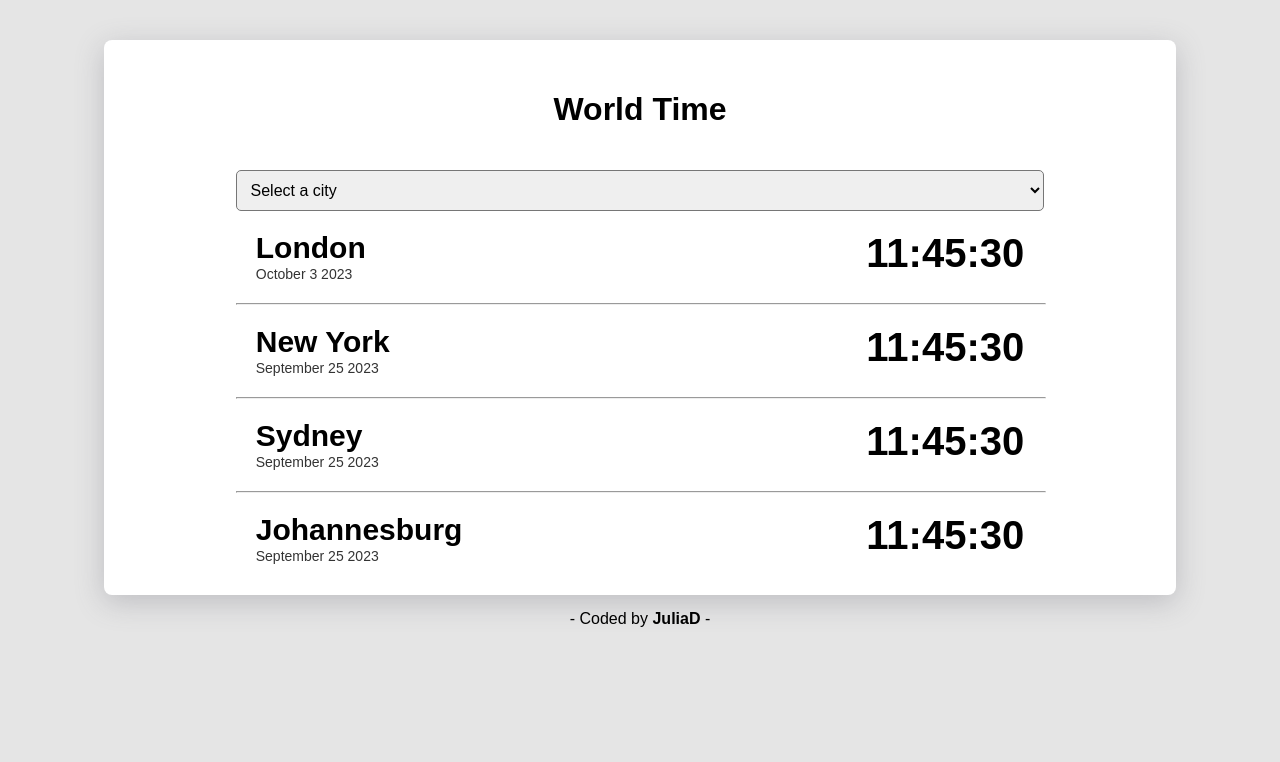
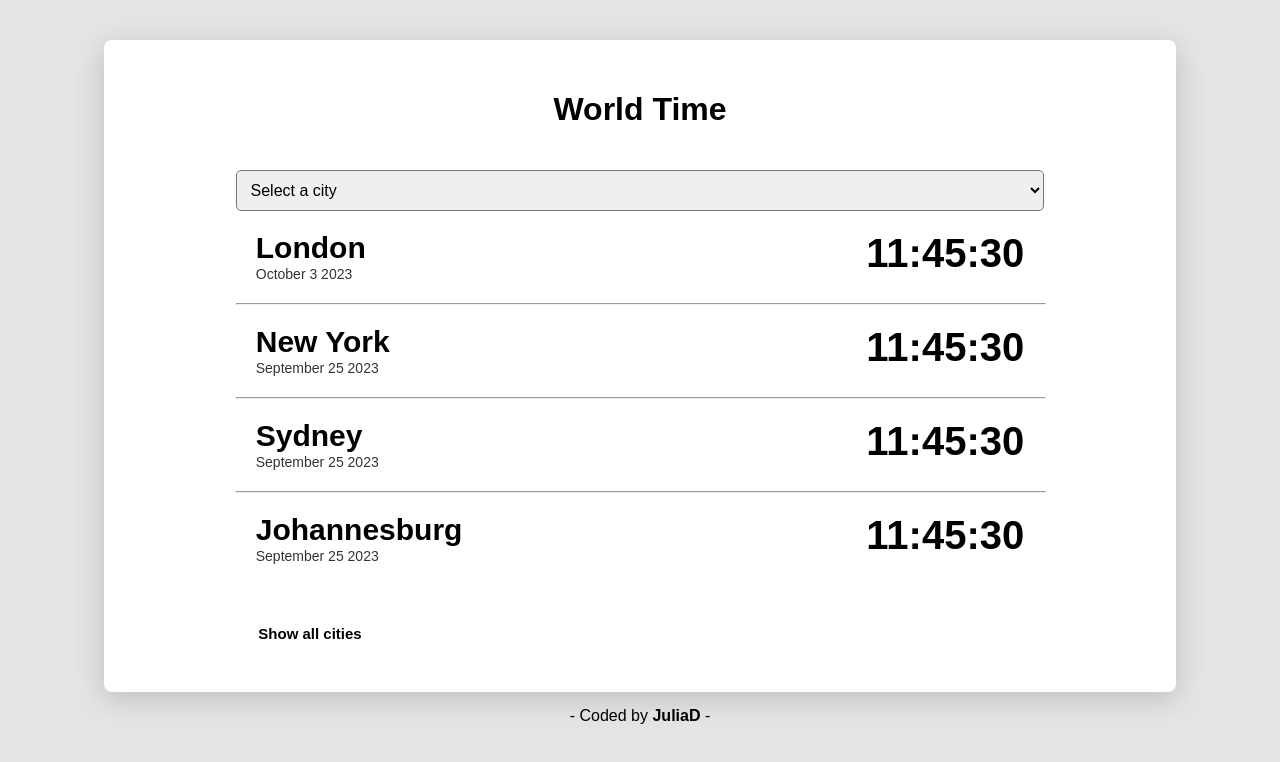
Before and after one commit to its-me-Julia/world-time-app, a plain HTML site: page index.html in a window 1280 px wide. Drawn offline with nearby package versions, Linux system fonts and the light colour scheme; a script that the page names is missing.

Commit message:
added button show-all

```diff
--- a/index.html
+++ b/index.html
@@ -54,6 +54,7 @@
           <div class="time"><h7>11:45:30</h7></div>
         </div>
       </div>
+      <button class="show-all-btn" id="show-all-btn">Show all cities</button>
     </div>
     <footer>
       - Coded by
--- a/src/styles.css
+++ b/src/styles.css
@@ -59,6 +59,21 @@ select {
   font-weight: bold;
 }
 
+.show-all-btn {
+  margin: 50px 330px 10px -330px;
+  padding: 10px;
+  border: none;
+  border-radius: 8px;
+  cursor: pointer;
+  background-color: rgba(255, 255, 255, 0);
+  font-size: 15px;
+  font-weight: 600;
+}
+
+.show-all-btn:hover {
+  text-decoration: underline;
+}
+
 footer {
   margin: 15px 15px;
 }
```
Also changed, not shown: images/my-logo.png (added).
